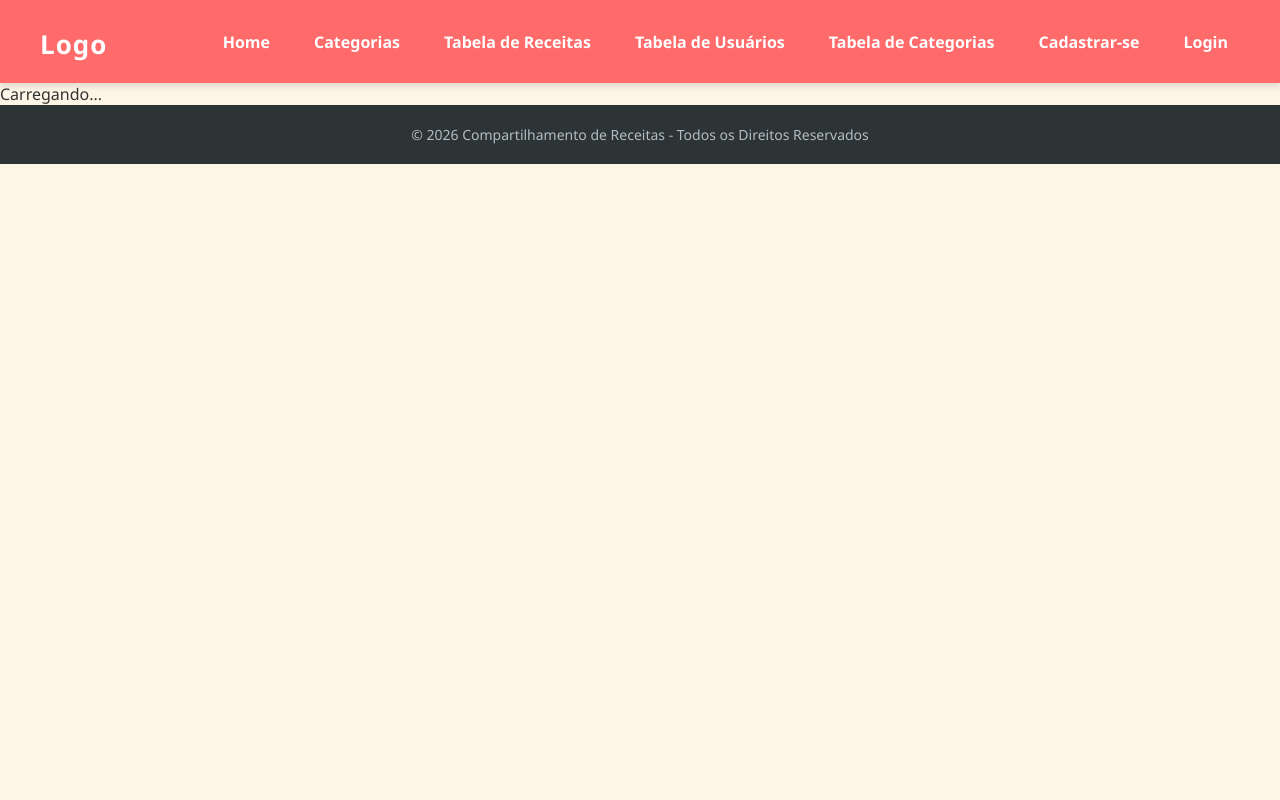
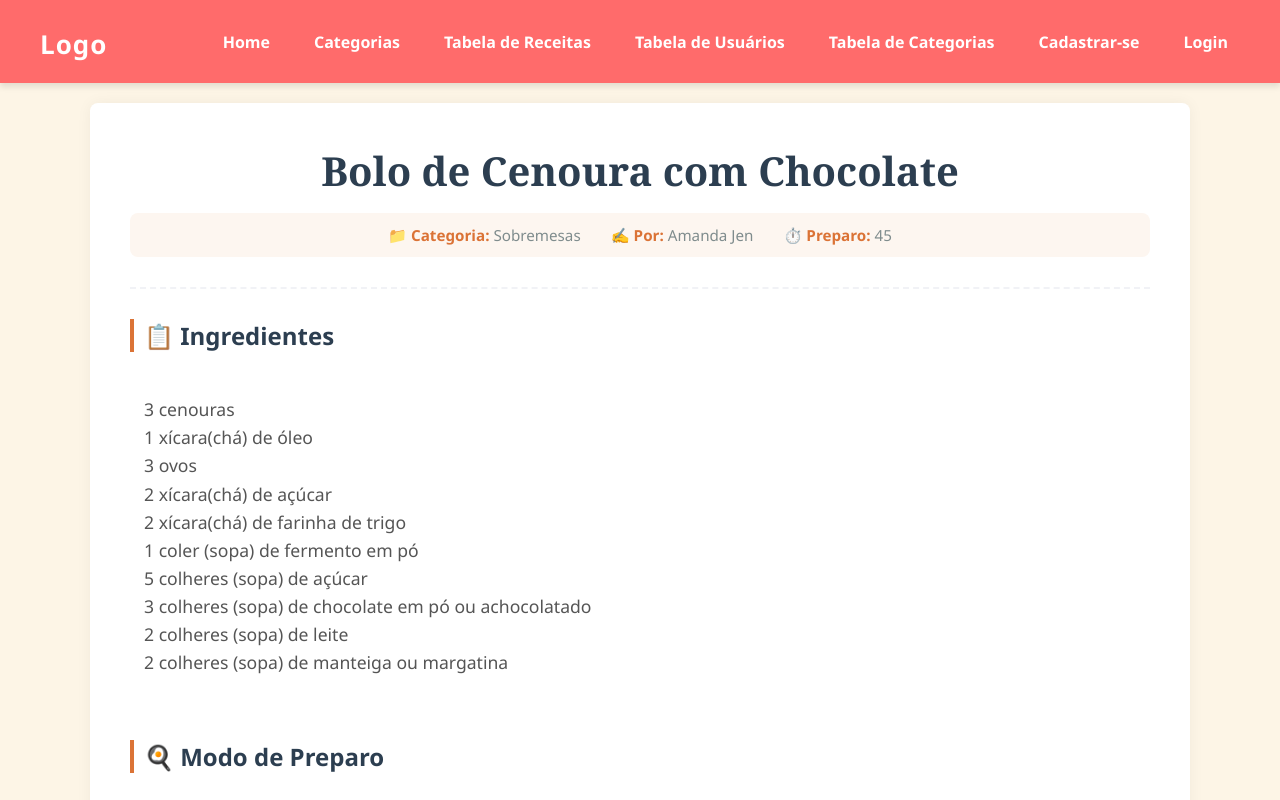
Before and after one commit to rafaeltpaulino/projeto-final-SPODWE2, a React (Create React App) app in the folder tudodebom/: page /receitas/1 in a window 1280 px wide. Shown: the top 800 px of the page. Built offline with nearby package versions, Linux system fonts and the light colour scheme; no server answers.

Commit message:
Término da implementação do componente ReceitaCompleta, que exibe os detalhes de cada receita individualmente.

```diff
--- a/tudodebom/src/App.js
+++ b/tudodebom/src/App.js
@@ -13,6 +13,7 @@ import Login from "./components/Login";
 import Categorias from "./components/Categorias"
 import BuscaCategoria from "./components/BuscaCategoria";
 import ReceitaCompleta from "./components/ReceitaCompleta";
+import BuscaReceita from "./components/BuscaReceita";
 
 class App extends Component {
   state = {
@@ -122,8 +123,8 @@ class App extends Component {
             element={<Home receitas={this.state.receitas} />}
           />
           <Route
-            path="/receitas/:id"
-            element={<ReceitaCompleta />}
+            path="/receitas/:receitaId"
+            element={<BuscaReceita receitas={this.state.receitas} />}
           />
           <Route
             path="/categorias"
--- /dev/null
+++ b/tudodebom/src/components/BuscaReceita.js
@@ -0,0 +1,13 @@
+import React from 'react';
+import { useParams } from 'react-router-dom';
+import NotFound from './NotFound';
+import ReceitaCompleta from './ReceitaCompleta';
+
+const BuscaReceita = (props) => {
+    const {receitaId} = useParams();
+    const receita = props.receitas.find((receita) => receita.id === Number(receitaId));
+
+    return receita ? <ReceitaCompleta receita={receita} /> : <NotFound />
+};
+
+export default BuscaReceita;
--- a/tudodebom/src/components/ReceitaCompleta.js
+++ b/tudodebom/src/components/ReceitaCompleta.js
@@ -2,37 +2,15 @@ import React, { useState, useEffect } from 'react';
 import { useParams } from 'react-router-dom';
 
 
-function ReceitaCompleta(){
-    const {id} = useParams();
-    const [receita, setReceita] = useState(null);
-
-    useEffect(() => {
-        fetch("api/receitas.json")
-        .then((response) => response.json())
-        .then((data) => {
-            const receitaEncontrada = data.find(
-                (r) => r.id === parseInt(id)
-            );
-
-            setReceita(receitaEncontrada);
-            })
-            .catch((error) =>
-            console.error("Erro:", error)
-        );
-}, [id]);
-
-    if (!receita) {
-        return <p>Carregando...</p>;
-    }
-
+const ReceitaCompleta = (props) => {
     return (
-        <main className="pagina-receita-container">
+        <div className="principal">
         <header className="receita-header">
-        <h1 className="receita-titulo-principal">{receita.nome}</h1>
+        <h1 className="receita-titulo-principal">{props.receita.nome}</h1>
         <div className="receita-meta-dados">
-            <span>📁 <strong>Categoria:</strong> {receita.categoria}</span>
-            <span>✍️ <strong>Por:</strong> {receita.autor}</span>
-            <span>⏱️ <strong>Preparo:</strong> {receita.tempo}</span>
+            <span>📁 <strong>Categoria:</strong> {props.receita.categoria}</span>
+            <span>✍️ <strong>Por:</strong> {props.receita.autor}</span>
+            <span>⏱️ <strong>Preparo:</strong> {props.receita.tempo}</span>
         </div>
         </header>
 
@@ -41,15 +19,15 @@ function ReceitaCompleta(){
         {/* Seções de Conteúdo */}
         <section className="receita-secao">
         <h3>📋 Ingredientes</h3>
-        <p className="text-quebra-linha receita-texto">{receita.ingredientes}</p>
+        <p className="text-quebra-linha receita-texto">{props.receita.ingredientes}</p>
         </section>
 
         <section className="receita-secao">
         <h3>🍳 Modo de Preparo</h3>
-        <p className="text-quebra-linha receita-texto">{ receita.descricao}</p>
+        <p className="text-quebra-linha receita-texto">{props.receita.descricao}</p>
         </section>
-    </main>
+    </div>
     );
-}
+};
 
 export default ReceitaCompleta;
```
